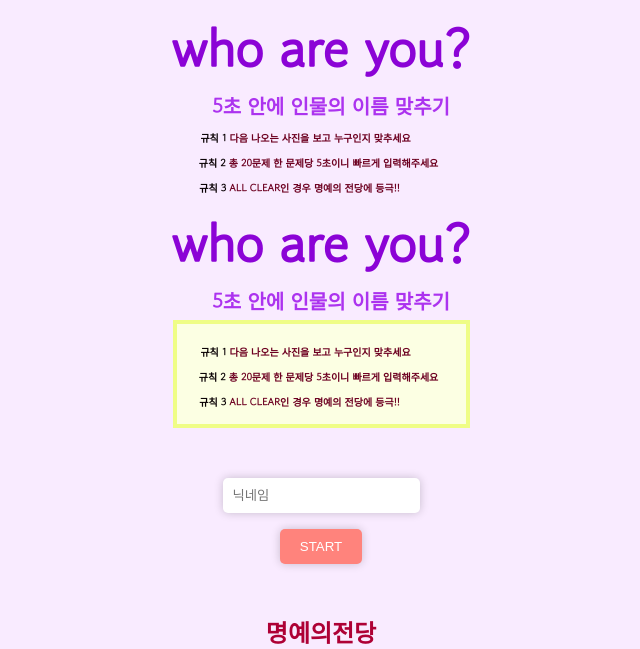
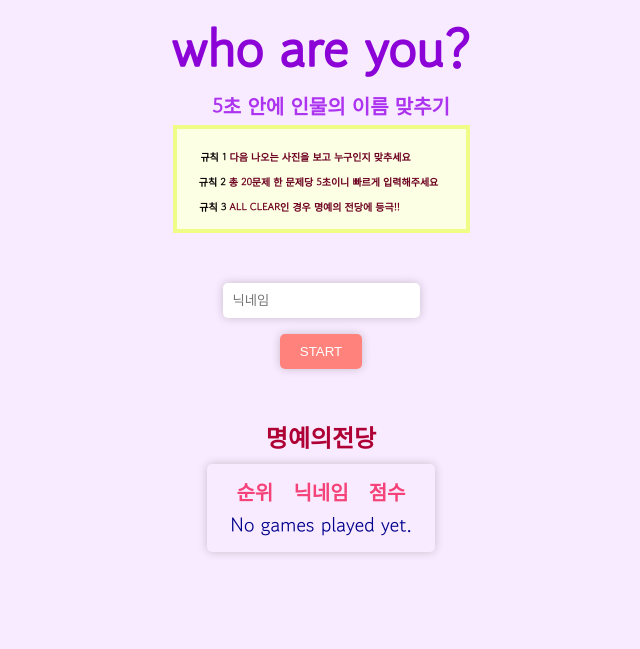
Before and after one commit to vero-zero/hongikproject1, a Django app: page /main/startmain/ in a window 1280 px wide. Shown: the top 649 px of the page, without its empty margins (319-959 px from the left). Run offline with Django 4.2, Linux system fonts and the light colour scheme.

Commit message:
DB 정리

```diff
--- a/main/templates/main/main.html
+++ b/main/templates/main/main.html
@@ -5,26 +5,6 @@
     <link rel="preconnect" href="https://fonts.gstatic.com" crossorigin>
     <link href="https://fonts.googleapis.com/css2?family=Gowun+Dodum&display=swap" rel="stylesheet">
 </head>
-<body>
-    <h1>who are you?</h1>
-    <h2>5초 안에 인물의 이름 맞추기</h2>
-    <h3>
-        <span id = "rule1"> 규칙 1 </span> 다음 나오는 사진을 보고 누구인지 맞추세요
-    </h3>
-    <h4>
-        <span id = "rule2"> 규칙 2 </span> 총 20문제 한 문제당 5초이니 빠르게 입력해주세요
-    </h4>
-    <h5>
-        <span id = "rule3"> 규칙 3 </span> ALL CLEAR인 경우 명예의 전당에 등극!!
-    </h5>
-
-            <head>
-                <title>WAYgame</title>
-                <link rel="stylesheet" href="/static/main/style.css">
-                <link rel="preconnect" href="https://fonts.googleapis.com">
-                <link rel="preconnect" href="https://fonts.gstatic.com" crossorigin>
-                <link href="https://fonts.googleapis.com/css2?family=Gowun+Dodum&display=swap" rel="stylesheet">
-            </head>
             <body>
                 <h1>who are you?</h1>
                 <h2>5초 안에 인물의 이름 맞추기</h2>
@@ -44,7 +24,7 @@
             <input type="text" name="nickname" id="text" placeholder="닉네임"><br>
                 <p id='msg'></p>
                     {% csrf_token %}
-                    <button>
+                    <button type="submit">
                         START
                     </button>
         </form>
--- a/main/views.py
+++ b/main/views.py
@@ -4,14 +4,14 @@ from .models import Main_User
 
 def startmain(request):
     if request.method == 'POST':
-        nickname = request.POST.get('nickname')
-        if nickname != "":
-            if Main_User.objects.filter(nickname=nickname).exists():
+        name = request.POST.get('nickname')
+        u = Main_User()
+        u.nickname = name
+        u.save()
+        if name != "":
+            if Main_User.objects.filter(nickname=name).exists():
                 messages.error(request,'이미 사용중인 닉네임입니다.')
                 return redirect('/main/startmain/?msg=1')
-            u = Main_User()
-            u.nickname = nickname
-            u.save()
             return redirect('/game/startgame/',{})
         return render(request, 'main/main.html', {})
     return render(request, 'main/main.html', {})
```
Also changed, not shown: db.sqlite3, game/migrations/0003_alter_mymodel_options.py (added), game/migrations/0004_alter_mymodel_table.py (added).
